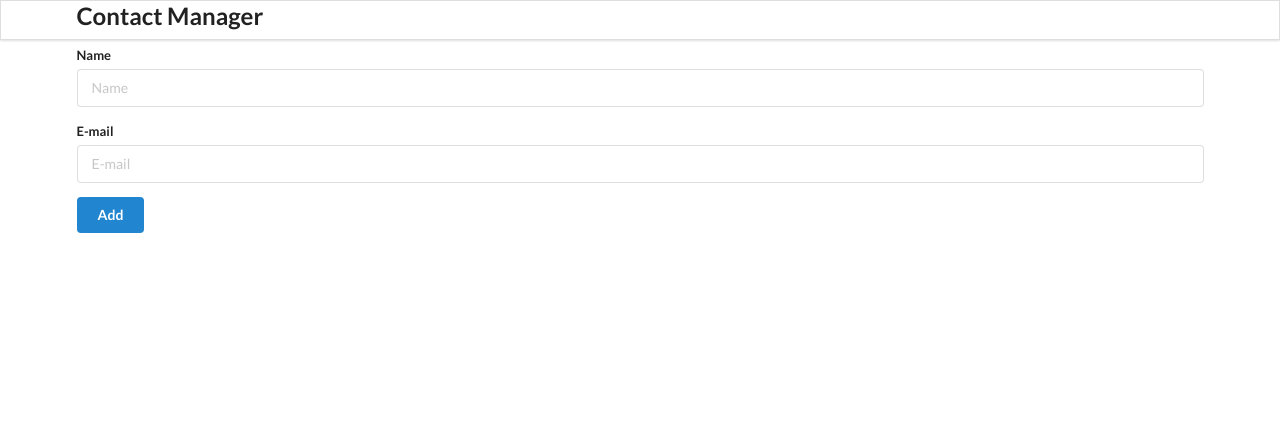
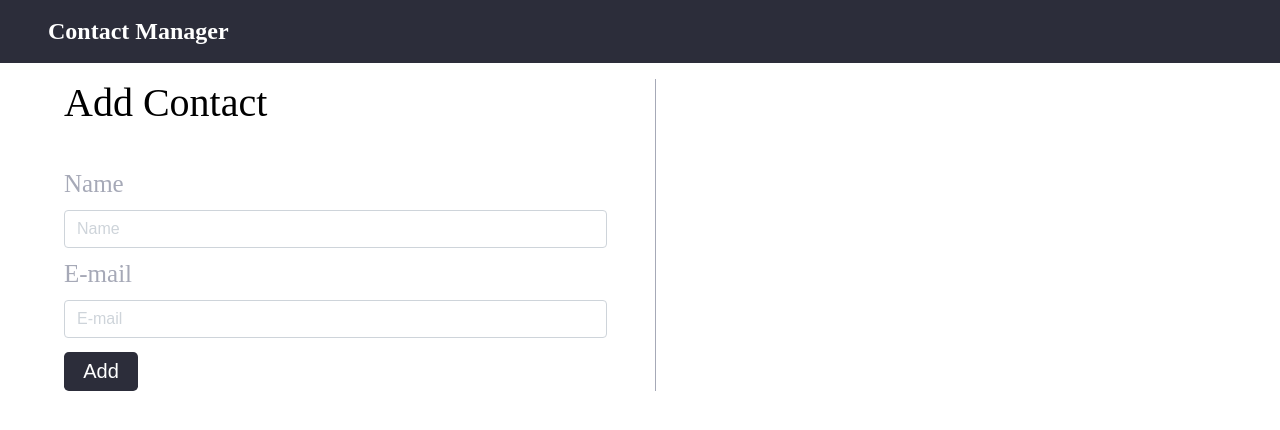
Before and after one commit to pws-29/react-contact-app, a React (Create React App) app: page / in a window 1280 px wide. Shown: the top 430 px of the page. Built offline with nearby package versions, Linux system fonts and the light colour scheme.

Commit message:
styling contact card and header

```diff
--- a/public/index.html
+++ b/public/index.html
@@ -12,9 +12,9 @@
       manifest.json provides metadata used when your web app is installed on a
       user's mobile device or desktop. See https://developers.google.com/web/fundamentals/web-app-manifest/
     -->
-  <link rel="stylesheet" href="https://cdnjs.cloudflare.com/ajax/libs/semantic-ui/2.4.1/semantic.min.css"
+  <!-- <link rel="stylesheet" href="https://cdnjs.cloudflare.com/ajax/libs/semantic-ui/2.4.1/semantic.min.css"
     integrity="sha512-8bHTC73gkZ7rZ7vpqUQThUDhqcNFyYi2xgDgPDHc+GXVGHXq+xPjynxIopALmOPqzo9JZj0k6OqqewdGO3EsrQ=="
-    crossorigin="anonymous" referrerpolicy="no-referrer" />
+    crossorigin="anonymous" referrerpolicy="no-referrer" /> -->
   <!--
       Notice the use of %PUBLIC_URL% in the tags above.
       It will be replaced with the URL of the `public` folder during the build.
--- a/src/components/AddContact.js
+++ b/src/components/AddContact.js
@@ -41,30 +41,32 @@ function AddContact(props) {
   }
 
   return (
-    <div className="ui main">
-      <h2>Add Contact</h2>
-      <form className="ui form" onSubmit={add}>
+    <div className="add-contact-container"> {/* ui main */}
+      <h2 className="add-contact-title">Add Contact</h2>
+      <form className="contact-form" onSubmit={add}> {/* ui main */}
         <div className="field">
-          <label>Name</label>
+          <label className="contact-form-label">Name</label>
           <input
             type="text"
             name="name"
             placeholder="Name"
             value={state.name}
             onChange={e => dispatch({ type: 'name', name: e.target.value })}
+            className="contact-form-input"
           />
         </div>
         <div className="field">
-          <label>E-mail</label>
+          <label className="contact-form-label">E-mail</label>
           <input
             type="text"
             name="email"
             placeholder="E-mail"
             value={state.email}
             onChange={e => dispatch({ type: 'email', email: e.target.value })}
+            className="contact-form-input"
           />
         </div>
-        <button className="ui button blue">Add</button>
+        <button className="contact-form-button">Add</button>
       </form>
     </div>
   )
--- a/src/components/App.css
+++ b/src/components/App.css
@@ -1,38 +1,85 @@
-.App {
-  text-align: center;
+/* HEADER */
+
+
+* {
+  box-sizing: border-box;
+  margin: 0;
+  padding: 0;
 }
 
-.App-logo {
-  height: 40vmin;
-  pointer-events: none;
+.contact-header {
+  background-color: #2c2d3a;
 }
 
-@media (prefers-reduced-motion: no-preference) {
-  .App-logo {
-    animation: App-logo-spin infinite 20s linear;
-  }
+.contact-header h2 {
+  color: #fff;
+  padding: 18px 48px;
+}
+/* HEADER */
+
+/* Add contact element */
+.add-contact-container {
+  width: 50%;
+  margin: 16px;
+  padding: 0px 48px;
+  display: inline-block;
+  border-right: 1px solid #A6A9B7;
 }
 
-.App-header {
-  background-color: #282c34;
-  min-height: 100vh;
-  display: flex;
-  flex-direction: column;
-  align-items: center;
-  justify-content: center;
-  font-size: calc(10px + 2vmin);
-  color: white;
+.add-contact-title {
+  padding-bottom: 32px;
+  font-size: 40px;
+  font-weight: 500;
 }
 
-.App-link {
-  color: #61dafb;
+
+.contact-form-label {
+  display: inline-block;
+  font-size: 25px;
+  width: 100%;
+  margin: 12px 0px;
+  color: #A6A9B7;
 }
 
-@keyframes App-logo-spin {
-  from {
-    transform: rotate(0deg);
-  }
-  to {
-    transform: rotate(360deg);
-  }
+.contact-form-input {
+  display: block;
+
+  border: 1px solid #ced4da;
+  border-radius: 0.25rem;
+  width: 100%;
+
+  height: calc(1.5rem + .75rem + 2px);
+
+  font-size: 1rem;
+  color: #A6A9B7;
+  font-weight: 400;
+
+  padding: .375rem .75rem;
 }
+
+.contact-form-input:focus {
+  border-color: #80bdff;
+  outline: 0;
+  box-shadow: 0 0 0 0.2rem rgb(0 123 255 / 25%);
+}
+
+.contact-form-input::placeholder {
+  color: #ced4da;
+}
+
+.contact-form-button {
+  margin-top: 14px;
+  padding: .5rem 1.2rem;
+  font-size: 1.25rem;
+  background-color: #2c2d3a;
+  color: white;
+
+  border: none;
+  border-radius: .3rem;
+
+  cursor: pointer;
+}
+
+.item, .teste {
+  display: inline-block;
+}
--- a/src/components/ContactCard.js
+++ b/src/components/ContactCard.js
@@ -5,7 +5,7 @@ function ContactCard(props) {
   const { id, name, email } = props.contact
   return (
     <div className="item">
-      <img className="ui avatar image" src={user} alt="user" />
+      {/* <img className="ui avatar image" src={user} alt="user" /> */}
       <div className="content">
         <div className="header">{name}</div>
         <div>{email}</div>
--- a/src/components/ContactList.js
+++ b/src/components/ContactList.js
@@ -7,7 +7,7 @@ function ContactList({ contacts, getContactId }) {
   }
 
   return (
-    <div className="ui celled list">
+    <div className="teste">
       {contacts.map(contact => {
         return <ContactCard contact={contact} clickHandler={deleteContacthandler} key={contact.id} />
       })}
--- a/src/components/Header.js
+++ b/src/components/Header.js
@@ -2,8 +2,8 @@ import React from 'react'
 
 function Header() {
   return (
-    <div className="ui fixed menu">
-      <div className="ui container center">
+    <div className="ui fixed menu"> {/* ui fixed menu */}
+      <div className="contact-header"> {/* ui container center */}
         <h2>Contact Manager</h2>
       </div>
     </div>
```
